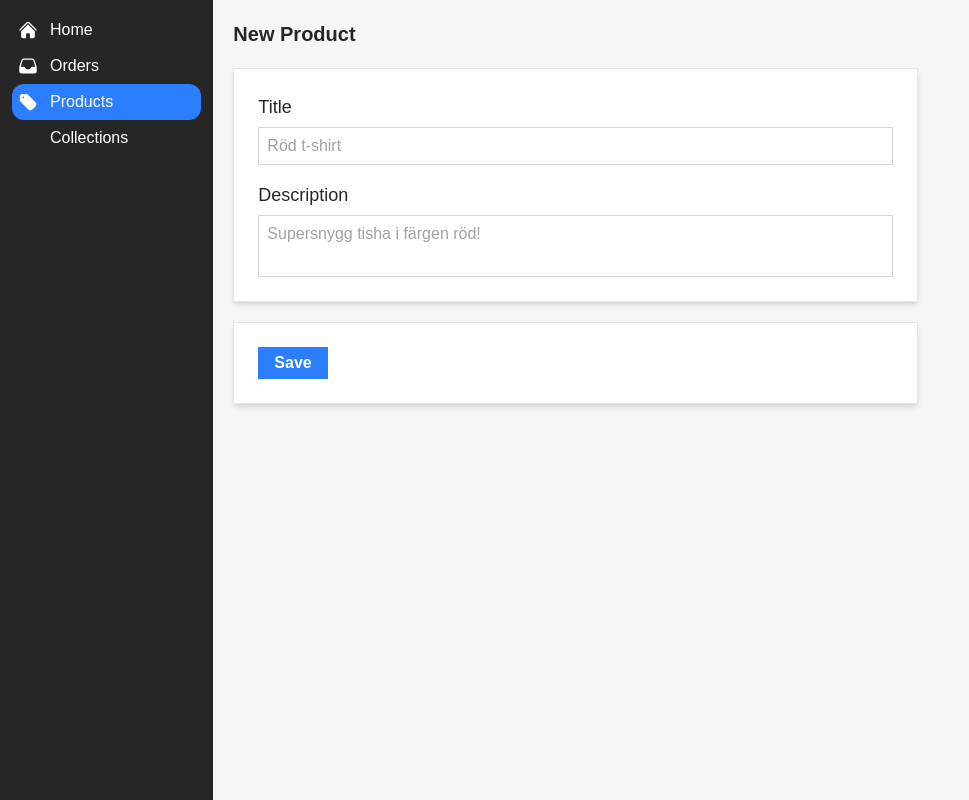
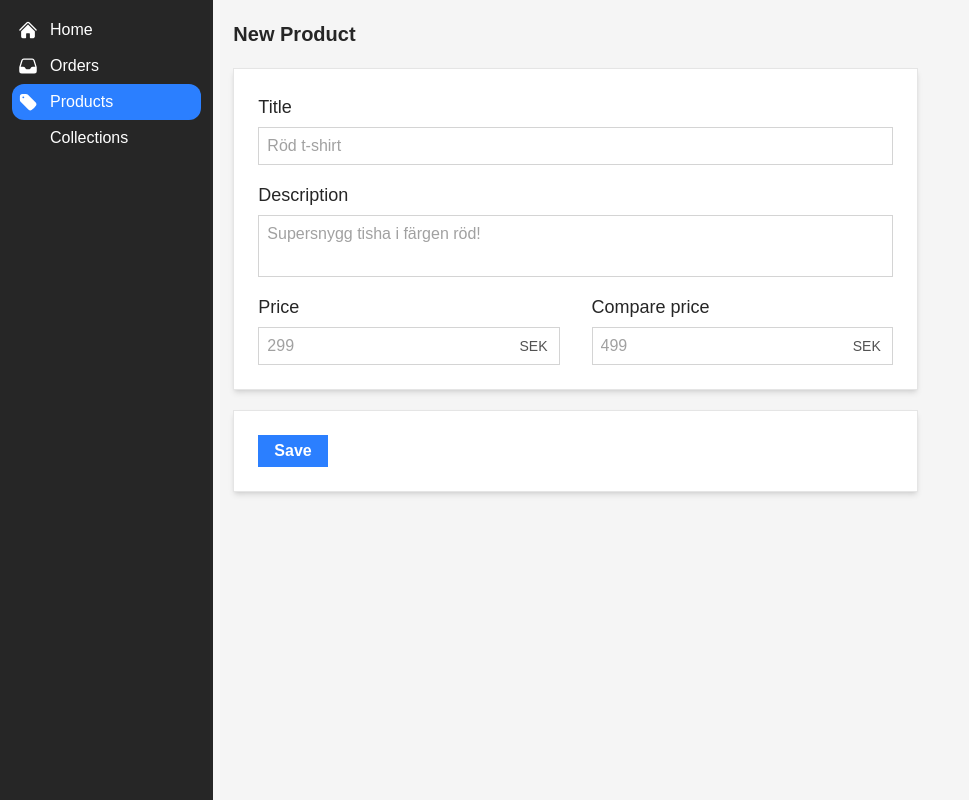
Before and after one commit to 3Joen3/ecommerce-admin, a Next.js app: page /products/new in a window 1280 px wide. Shown: the whole page, without its empty margins (0-969 px from the left). Built offline with nearby package versions, Linux system fonts and the light colour scheme.

Commit message:
Added price field components

```diff
--- a/app/globals.css
+++ b/app/globals.css
@@ -25,6 +25,16 @@ body {
   font-family: Arial, Helvetica, sans-serif;
 }
 
+.input-no-arrows::-webkit-inner-spin-button,
+.input-no-arrows::-webkit-outer-spin-button {
+  -webkit-appearance: none;
+  margin: 0;
+}
+
+.input-no-arrows {
+  -moz-appearance: textfield;
+}
+
 @layer components {
   .input {
     @apply text-neutral-800 border border-neutral-300 px-2 py-1.5 placeholder:text-neutral-400
--- a/ui/forms/ProductForm.tsx
+++ b/ui/forms/ProductForm.tsx
@@ -2,12 +2,15 @@
 
 import Section from "../components/Section";
 import Form from "./components/Form";
+import PriceField from "./components/PriceField";
 import TextAreaField from "./components/TextAreaField";
 import TextField from "./components/TextField";
 
 interface FormValues {
   title: string;
   description: string;
+  comparePrice: string;
+  price: string;
 }
 
 export default function ProductForm() {
@@ -24,6 +27,20 @@ export default function ProductForm() {
           placeholder="Supersnygg tisha i färgen röd!"
           name="description"
         />
+        <div className="grid grid-cols-2 gap-8">
+          <PriceField
+            label="Price"
+            name="price"
+            placeholder="299"
+            currency="SEK"
+          />
+          <PriceField
+            label="Compare price"
+            name="comparePrice"
+            placeholder="499"
+            currency="SEK"
+          />
+        </div>
       </Section>
 
       <Section>
--- /dev/null
+++ b/ui/forms/components/PriceField.tsx
@@ -0,0 +1,28 @@
+import { useFormContext } from "react-hook-form";
+import Field from "./Field";
+
+interface Props extends React.InputHTMLAttributes<HTMLInputElement> {
+  label: string;
+  name: string;
+  currency: string;
+}
+
+export default function PriceField({ label, name, currency, ...rest }: Props) {
+  const { register } = useFormContext();
+
+  return (
+    <Field label={label}>
+      <div className="relative">
+        <span className="absolute right-3 top-1/2 -translate-y-1/2 text-sm pointer-events-none text-neutral-600">
+          {currency}
+        </span>
+        <input
+          type="number"
+          className="input input-no-arrows w-full"
+          {...register(name)}
+          {...rest}
+        />
+      </div>
+    </Field>
+  );
+}
```
